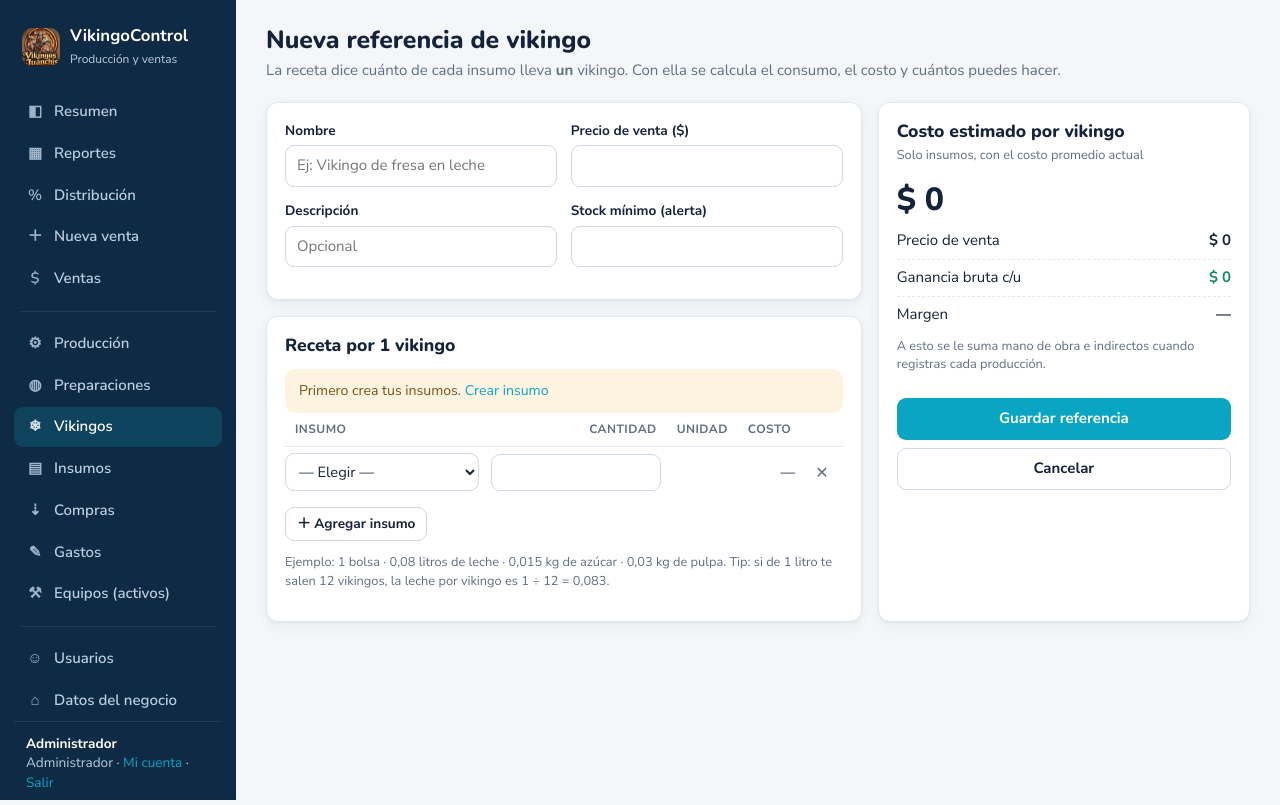
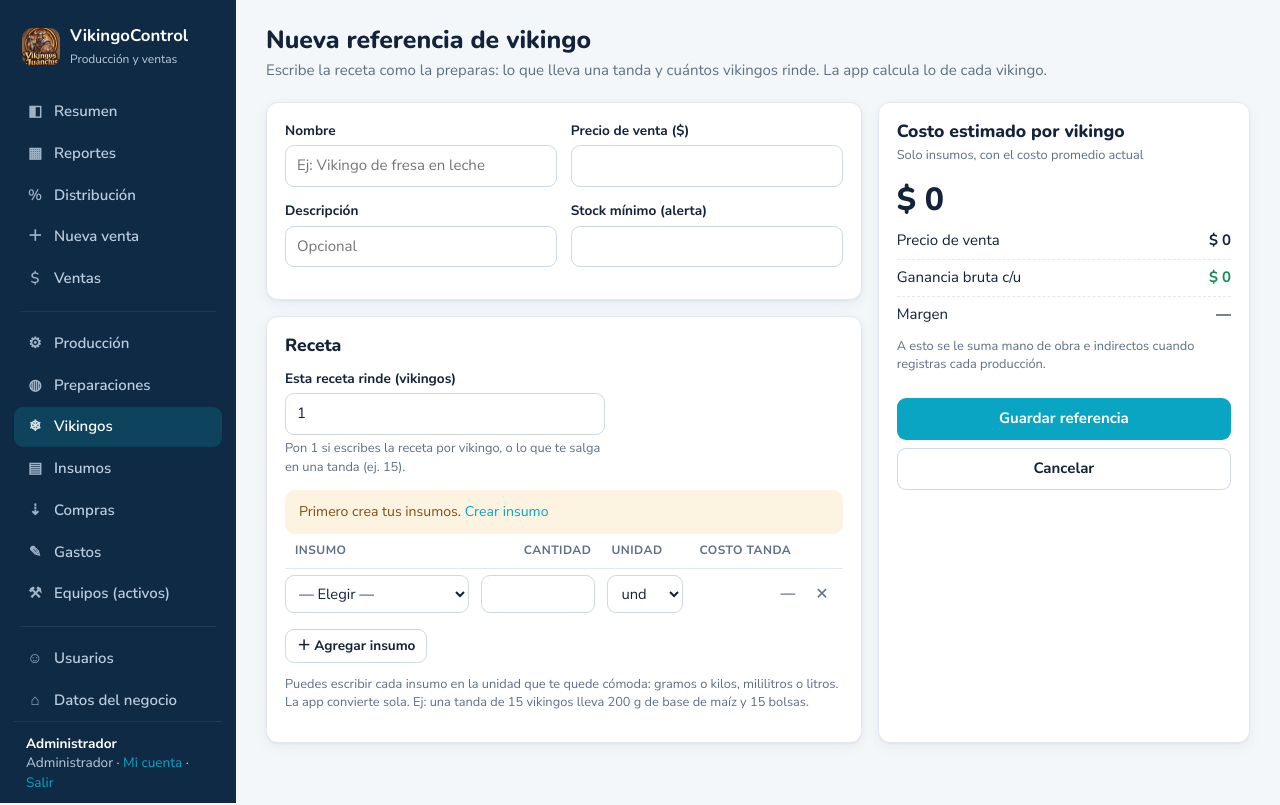
Before and after one commit to snake1515/vikingocontrol, a Flask app: page /productos/nuevo in a window 1280 px wide. Run offline with Flask 3, Linux system fonts and the light colour scheme; a user stored in the database is signed in; data that the repository does not hold is empty.

Commit message:
Tandas estándar y conversión de unidades (g/kg/lb, ml/L/gal)
- Preparaciones: receta por tanda con rendimiento (ej. 375 g + 1500 ml → 3 kg);
  registrar por número de tandas
- Recetas de vikingos por tanda (rinde N vikingos)
- Unidad elegible por línea en recetas, producción y preparaciones; la app convierte
- Migración automática de columnas nuevas

Co-Authored-By: Claude Opus 5.5 <noreply@anthropic.com>
Claude-Session: https://claude.ai/code/session_01A2yAx6XPDVVrgm8S3PLymh

```diff
--- a/app.py
+++ b/app.py
@@ -19,6 +19,7 @@ from models import (CATEGORIAS_GASTO, Preparacion, PrepRecetaItem, METODOS_PAGO,
                     VentaItem, ahora, db)
 import comprobantes
 import reportes as rpt
+from unidades import ABREV, compatibles, convertir, unidad_valida
 from activos_calc import activos_vigentes, depreciacion_dia, depreciacion_periodo
 from services import (ErrorNegocio, anular_compra, anular_preparacion, anular_produccion,
                       anular_venta, registrar_preparacion, registrar_compra,
@@ -189,6 +190,42 @@ def filtro_fecha(v, hora=False):
     if not v:
         return ""
     return v.strftime("%d/%m/%Y %I:%M %p" if hora else "%d/%m/%Y")
+
+
+def leer_lineas(ids, cants, unidades, divisor=1.0):
+    """Filas de receta/consumo del formulario → {Insumo: (cantidad en su unidad, unidad escrita)}."""
+    out = {}
+    unidades = list(unidades) + [""] * (len(ids) - len(unidades))
+    for iid, c, u in zip(ids, cants, unidades):
+        if not iid or n(c) <= 0:
+            continue
+        ins = db.session.get(Insumo, int(iid))
+        if not ins:
+            continue
+        u = unidad_valida(u, ins.unidad)
+        base = convertir(n(c), u, ins.unidad) / (divisor or 1)
+        prev = out.get(ins, (0, u))[0]
+        out[ins] = (prev + base, u)
+    return out
+
+
+def receta_json(items, rinde=1.0, attr="insumo"):
+    """Receta guardada → filas para el formulario, en la unidad y la tanda en que se escribió."""
+    filas = []
+    for r in items:
+        ins = getattr(r, attr)
+        u = unidad_valida(r.unidad, ins.unidad)
+        filas.append(dict(insumo_id=ins.id, unidad=u, base=r.cantidad,
+                          cantidad=round(convertir(r.cantidad * (rinde or 1), ins.unidad, u), 6)))
+    return filas
+
+
+@app.template_filter("cant_receta")
+def filtro_cant_receta(r, attr="insumo", rinde=1.0):
+    """Muestra la cantidad de una línea de receta en su unidad escrita (ej. '200 g')."""
+    ins = getattr(r, attr)
+    u = unidad_valida(r.unidad, ins.unidad)
+    return f"{filtro_num(convertir(r.cantidad * (rinde or 1), ins.unidad, u), 4)} {ABREV.get(u, u)}"
 
 
 def insumos_json(solo_comprables=False):
@@ -638,10 +675,9 @@ def insumo_form(id=None):
         unidad = f.get("unidad", "unidad")
         minimo = n(f.get("stock_minimo"))
         es_prep = bool(f.get("es_preparacion"))
-        receta = {}
-        for iid, c in zip(f.getlist("prep_insumo[]"), f.getlist("prep_cantidad[]")):
-            if iid and n(c) > 0:
-                receta[int(iid)] = receta.get(int(iid), 0) + n(c)
+        rinde = n(f.get("tanda_rinde"), 1) or 1
+        receta = leer_lineas(f.getlist("prep_insumo[]"), f.getlist("prep_cantidad[]"),
+                             f.getlist("prep_unidad[]"), divisor=rinde) if es_prep else {}
         dup = Insumo.query.filter(func.lower(Insumo.nombre) == nombre.lower(),
                                   Insumo.activo.is_(True), Insumo.id != (id or 0)).first()
         if not nombre:
@@ -651,7 +687,9 @@ def insumo_form(id=None):
         elif es_prep and not receta:
             flash("Agrega la receta de la preparación: qué insumos lleva y cuánto por cada "
                   f"{unidad}.", "error")
-        elif ins and ins.id in receta:
+        elif es_prep and rinde <= 0:
+            flash("Indica cuánto rinde una tanda de la preparación.", "error")
+        elif ins and ins in receta:
             flash("Una preparación no puede llevarse a sí misma como ingrediente.", "error")
         else:
             try:
@@ -660,13 +698,12 @@ def insumo_form(id=None):
                     ins = Insumo(nombre=nombre, unidad=unidad, stock_minimo=minimo)
                     db.session.add(ins)
                 ins.nombre, ins.unidad, ins.stock_minimo, ins.es_preparacion = nombre, unidad, minimo, es_prep
+                ins.tanda_rinde = rinde if es_prep else None
                 ins.receta_prep.clear()
                 db.session.flush()
-                if es_prep:
-                    for cid, c in receta.items():
-                        comp = db.session.get(Insumo, cid)
-                        if comp and not comp.es_preparacion:
-                            ins.receta_prep.append(PrepRecetaItem(componente=comp, cantidad=c))
+                for comp, (c, u) in receta.items():
+                    if not comp.es_preparacion:
+                        ins.receta_prep.append(PrepRecetaItem(componente=comp, cantidad=c, unidad=u))
                 if nuevo and not es_prep:
                     cant = n(f.get("cantidad_inicial"))
                     if cant > 0:
@@ -680,7 +717,7 @@ def insumo_form(id=None):
                 db.session.rollback()
                 for m in e.errores:
                     flash(m, "error")
-    receta = [dict(insumo_id=r.componente_id, cantidad=r.cantidad) for r in ins.receta_prep] if ins else []
+    receta = receta_json(ins.receta_prep, ins.tanda_rinde or 1, attr="componente") if ins else []
     comps = [i for i in insumos_json(solo_comprables=True) if not ins or i["id"] != ins.id]
     return render_template("insumo_form.html", ins=ins, unidades=UNIDADES, componentes=comps,
                            receta_prep=receta)
@@ -781,13 +818,14 @@ def producto_form(id=None):
         nombre = request.form.get("nombre", "").strip()
         dup = Producto.query.filter(func.lower(Producto.nombre) == nombre.lower(),
                                     Producto.activo.is_(True), Producto.id != (id or 0)).first()
-        receta = {}
-        for iid, c in zip(request.form.getlist("receta_insumo[]"),
-                          request.form.getlist("receta_cantidad[]")):
-            if iid and n(c) > 0:
-                receta[int(iid)] = receta.get(int(iid), 0) + n(c)
+        rinde = n(request.form.get("tanda_rinde"), 1) or 1
+        receta = leer_lineas(request.form.getlist("receta_insumo[]"),
+                             request.form.getlist("receta_cantidad[]"),
+                             request.form.getlist("receta_unidad[]"), divisor=rinde)
         if not nombre:
             flash("Escribe el nombre de la referencia.", "error")
+        elif rinde <= 0:
+            flash("La receta debe rendir al menos 1 vikingo.", "error")
         elif dup:
             flash("Ya existe una referencia activa con ese nombre.", "error")
         else:
@@ -798,16 +836,15 @@ def producto_form(id=None):
             prod.descripcion = request.form.get("descripcion", "").strip() or None
             prod.precio_venta = n(request.form.get("precio_venta"))
             prod.stock_minimo = int(n(request.form.get("stock_minimo")))
+            prod.tanda_rinde = rinde
             prod.receta.clear()
             db.session.flush()
-            for iid, c in receta.items():
-                ins = db.session.get(Insumo, iid)
-                if ins:
-                    prod.receta.append(RecetaItem(insumo=ins, cantidad=c))
+            for ins, (c, u) in receta.items():
+                prod.receta.append(RecetaItem(insumo=ins, cantidad=c, unidad=u))
             db.session.commit()
             flash(f"Referencia «{nombre}» guardada.", "ok")
             return redirect(url_for("producto_detalle", id=prod.id))
-    receta = [dict(insumo_id=r.insumo_id, cantidad=r.cantidad) for r in prod.receta] if prod else []
+    receta = receta_json(prod.receta, prod.tanda_rinde or 1) if prod else []
     return render_template("producto_form.html", prod=prod, insumos=insumos_json(), receta=receta)
 
 
@@ -856,15 +893,11 @@ def produccion_nueva():
     if request.method == "POST":
         f = request.form
         prod = db.session.get(Producto, int(f.get("producto_id") or 0))
-        consumos = {}
-        filas = []
-        for iid, c in zip(f.getlist("consumo_insumo[]"), f.getlist("consumo_cantidad[]")):
-            if not iid:
-                continue
-            ins = db.session.get(Insumo, int(iid))
-            if ins:
-                consumos[ins] = consumos.get(ins, 0) + n(c)
-                filas.append(dict(insumo_id=ins.id, cantidad=n(c)))
+        lineas = leer_lineas(f.getlist("consumo_insumo[]"), f.getlist("consumo_cantidad[]"),
+                             f.getlist("consumo_unidad[]"))
+        consumos = {i: c for i, (c, _) in lineas.items()}
+        filas = [dict(insumo_id=i.id, unidad=u, cantidad=round(convertir(c, i.unidad, u), 6))
+                 for i, (c, u) in lineas.items()]
         try:
             p = registrar_produccion(
                 prod, int(n(f.get("cantidad"))), consumos,
@@ -888,7 +921,7 @@ def produccion_nueva():
                 "otros_descripcion", "nota")}
             prefill["consumos"] = filas
     productos_data = [dict(id=p.id, nombre=p.nombre, precio=p.precio_venta,
-                           receta=[dict(insumo_id=r.insumo_id, cantidad=r.cantidad) for r in p.receta])
+                           receta=receta_json(p.receta))
                       for p in Producto.query.filter_by(activo=True).order_by(Producto.nombre)]
     return render_template("produccion_form.html", productos=productos_data,
                            insumos=insumos_json(), prefill=prefill,
@@ -1046,14 +1079,11 @@ def preparacion_nueva():
     if request.method == "POST":
         f = request.form
         prep = db.session.get(Insumo, int(f.get("insumo_id") or 0))
-        consumos, filas = {}, []
-        for iid, c in zip(f.getlist("consumo_insumo[]"), f.getlist("consumo_cantidad[]")):
-            if not iid:
-                continue
-            ins = db.session.get(Insumo, int(iid))
-            if ins:
-                consumos[ins] = consumos.get(ins, 0) + n(c)
-                filas.append(dict(insumo_id=ins.id, cantidad=n(c)))
+        lineas = leer_lineas(f.getlist("consumo_insumo[]"), f.getlist("consumo_cantidad[]"),
+                             f.getlist("consumo_unidad[]"))
+        consumos = {i: c for i, (c, _) in lineas.items()}
+        filas = [dict(insumo_id=i.id, unidad=u, cantidad=round(convertir(c, i.unidad, u), 6))
+                 for i, (c, u) in lineas.items()]
         try:
             p = registrar_preparacion(
                 prep, n(f.get("cantidad")), consumos, mano_obra=n(f.get("mano_obra")),
@@ -1068,11 +1098,11 @@ def preparacion_nueva():
             db.session.rollback()
             for m in e.errores:
                 flash(m, "error")
-            prefill = {k: f.get(k, "") for k in ("insumo_id", "cantidad", "fecha", "mano_obra",
+            prefill = {k: f.get(k, "") for k in ("insumo_id", "cantidad", "tandas", "fecha", "mano_obra",
                                                  "otros", "otros_descripcion", "nota")}
             prefill["consumos"] = filas
-    preps = [dict(id=i.id, nombre=i.nombre, unidad=i.unidad, stock=i.stock or 0,
-                  receta=[dict(insumo_id=r.componente_id, cantidad=r.cantidad) for r in i.receta_prep])
+    preps = [dict(id=i.id, nombre=i.nombre, unidad=i.unidad, stock=i.stock or 0, rinde=i.tanda_rinde or 1,
+                  receta=receta_json(i.receta_prep, attr="componente"))
              for i in Insumo.query.filter_by(activo=True, es_preparacion=True).order_by(Insumo.nombre)]
     return render_template("preparacion_form.html", preps=preps,
                            insumos=insumos_json(solo_comprables=True), prefill=prefill,
@@ -1204,7 +1234,11 @@ def migrar_columnas():
     nuevas = [("vk_compras", "anulada", "BOOLEAN NOT NULL DEFAULT FALSE"),
               ("vk_producciones", "anulada", "BOOLEAN NOT NULL DEFAULT FALSE"),
               ("vk_activos", "proveedor", "VARCHAR(120)"),
-              ("vk_insumos", "es_preparacion", "BOOLEAN NOT NULL DEFAULT FALSE")]
+              ("vk_insumos", "es_preparacion", "BOOLEAN NOT NULL DEFAULT FALSE"),
+              ("vk_insumos", "tanda_rinde", "FLOAT"),
+              ("vk_productos", "tanda_rinde", "FLOAT"),
+              ("vk_receta", "unidad", "VARCHAR(30)"),
+              ("vk_prep_receta", "unidad", "VARCHAR(30)")]
     insp = inspect(db.engine)
     for tabla, col, tipo in nuevas:
         if col not in {c["name"] for c in insp.get_columns(tabla)}:
--- a/templates/base.html
+++ b/templates/base.html
@@ -77,6 +77,17 @@
   const COP = v => (v < -0.5 ? '-$ ' : '$ ') + Math.round(Math.abs(v || 0)).toLocaleString('es-CO');
   const NUM = (v, d = 2) => (v || 0).toLocaleString('es-CO', { maximumFractionDigits: d });
   const val = el => { const x = parseFloat(String(el && el.value || '').replace(',', '.')); return isNaN(x) ? 0 : x; };
+  // Unidades convertibles: masa (g) y volumen (ml)
+  const UNI = { kilogramo: ['m', 1000], gramo: ['m', 1], libra: ['m', 453.592], litro: ['v', 1000], mililitro: ['v', 1], 'galón': ['v', 3785.41] };
+  const ABR = { kilogramo: 'kg', gramo: 'g', libra: 'lb', litro: 'L', mililitro: 'ml', 'galón': 'gal', unidad: 'und' };
+  const compat = u => UNI[u] ? Object.keys(UNI).filter(k => UNI[k][0] === UNI[u][0]) : [u];
+  const conv = (q, de, a) => (!UNI[de] || !UNI[a] || UNI[de][0] !== UNI[a][0]) ? q : q * UNI[de][1] / UNI[a][1];
+  // Llena un <select> de unidades según el insumo; conserva la unidad elegida si es compatible
+  function llenarUnidades(sel, base, elegida) {
+    const ops = compat(base || 'unidad'), u = ops.includes(elegida) ? elegida : (ops.includes(sel.value) ? sel.value : base);
+    sel.innerHTML = ops.map(o => `<option value="${o}" ${o === u ? 'selected' : ''}>${ABR[o] || o}</option>`).join('');
+    sel.disabled = ops.length < 2 && !base ? false : false;
+  }
 </script>
 <script>
   // Navegación más ágil: precarga la página al pasar el mouse o tocar un enlace del menú,
--- a/templates/preparaciones.html
+++ b/templates/preparaciones.html
@@ -36,7 +36,7 @@
     {% for i in preps %}
       <div class="sum-line">
         <span><b>{{ i.nombre }}</b><br><small>Hay {{ i.stock|num(3) }} {{ i.unidad }} · {{ i.costo_promedio|cop }} / {{ i.unidad }}</small><br>
-          <small class="muted">Receta: {% for r in i.receta_prep %}{{ r.cantidad|num(4) }} {{ r.componente.unidad }} de {{ r.componente.nombre }}{{ ', ' if not loop.last }}{% else %}sin receta{% endfor %}</small></span>
+          <small class="muted">Tanda: {% for r in i.receta_prep %}{{ r|cant_receta('componente', i.tanda_rinde or 1) }} de {{ r.componente.nombre }}{{ ', ' if not loop.last }}{% else %}sin receta{% endfor %} → rinde {{ (i.tanda_rinde or 1)|num(3) }} {{ i.unidad }}</small></span>
         <a class="btn sm" style="align-self:center" href="{{ url_for('preparacion_nueva', insumo=i.id) }}">Preparar</a>
       </div>
     {% else %}
--- a/templates/producto_detalle.html
+++ b/templates/producto_detalle.html
@@ -29,7 +29,7 @@
       {% for r in prod.receta %}
         <tr {% if lim and r.insumo_id == lim.id %}style="background:var(--warn-soft)"{% endif %}>
           <td>{{ r.insumo.nombre }}</td>
-          <td class="num">{{ r.cantidad|num(4) }} {{ r.insumo.unidad }}</td>
+          <td class="num">{{ r|cant_receta }}</td>
           <td class="num">{{ (r.cantidad * r.insumo.costo_promedio)|cop }}</td>
           <td class="num">{{ r.insumo.stock|num(2) }}</td>
           <td class="num">{{ ((r.insumo.stock if r.insumo.stock > 0 else 0) // r.cantidad)|int|num }}</td>
--- a/templates/producto_form.html
+++ b/templates/producto_form.html
@@ -2,7 +2,7 @@
 {% block title %}{{ 'Editar' if prod else 'Nueva' }} referencia{% endblock %}
 {% block content %}
 <div class="page-head"><div><h1>{{ 'Editar ' ~ prod.nombre if prod else 'Nueva referencia de vikingo' }}</h1>
-  <p>La receta dice cuánto de cada insumo lleva <b>un</b> vikingo. Con ella se calcula el consumo, el costo y cuántos puedes hacer.</p></div></div>
+  <p>Escribe la receta como la preparas: lo que lleva una tanda y cuántos vikingos rinde. La app calcula lo de cada vikingo.</p></div></div>
 <form method="post">
   <input type="hidden" name="csrf_token" value="{{ csrf_token() }}">
   <div class="grid g-main">
@@ -18,15 +18,19 @@
         </div>
       </div>
       <div class="card">
-        <div class="card-head"><h2>Receta por 1 vikingo</h2></div>
+        <div class="card-head"><h2>Receta</h2></div>
+        <div class="field" style="max-width:320px"><label>Esta receta rinde (vikingos)</label>
+          <input class="input" type="number" step="any" min="1" name="tanda_rinde" id="rinde" value="{{ request.form.tanda_rinde or ('%g'|format(prod.tanda_rinde) if prod and prod.tanda_rinde else '1') }}">
+          <div class="hint">Pon 1 si escribes la receta por vikingo, o lo que te salga en una tanda (ej. 15).</div></div>
         {% if not insumos %}<div class="note warn">Primero crea tus insumos. <a href="{{ url_for('insumo_form') }}">Crear insumo</a></div>{% endif %}
         <div class="table-wrap"><table class="lines">
-          <thead><tr><th>Insumo</th><th class="num">Cantidad</th><th>Unidad</th><th class="num">Costo</th><th></th></tr></thead>
+          <thead><tr><th>Insumo</th><th class="num">Cantidad</th><th>Unidad</th><th class="num">Costo tanda</th><th></th></tr></thead>
           <tbody id="rows"></tbody>
         </table></div>
         <button type="button" class="btn sec sm" id="add" style="margin-top:10px">＋ Agregar insumo</button>
-        <p class="hint" style="margin-top:12px">Ejemplo: 1 bolsa · 0,08 litros de leche · 0,015 kg de azúcar · 0,03 kg de pulpa.
-          Tip: si de 1 litro te salen 12 vikingos, la leche por vikingo es 1 ÷ 12 = 0,083.</p>
+        <p class="hint" style="margin-top:12px">Puedes escribir cada insumo en la unidad que te quede cómoda: gramos o kilos, mililitros o litros. La app convierte sola.
+          Ej: una tanda de 15 vikingos lleva 200 g de base de maíz y 15 bolsas.</p>
+        <p class="hint" id="porUno"></p>
       </div>
     </div>
     <div class="card summary">
@@ -58,33 +62,37 @@ function opts(sel) {
   return '<option value="">— Elegir —</option>' + INS.map(i =>
     `<option value="${i.id}" ${i.id == sel ? 'selected' : ''}>${i.nombre}</option>`).join('');
 }
-function addRow(sel = '', cant = '') {
+function addRow(sel = '', cant = '', uni = '') {
   const tr = document.createElement('tr');
-  tr.innerHTML = `<td style="min-width:200px"><select class="input" name="receta_insumo[]">${opts(sel)}</select></td>
-    <td><input class="input r" type="number" step="any" min="0" name="receta_cantidad[]" value="${cant}" style="min-width:90px"></td>
-    <td class="un muted"></td><td class="num co">—</td>
+  tr.innerHTML = `<td style="min-width:190px"><select class="input iSel" name="receta_insumo[]">${opts(sel)}</select></td>
+    <td><input class="input r" type="number" step="any" min="0" name="receta_cantidad[]" value="${cant}" style="min-width:80px"></td>
+    <td><select class="input uSel" name="receta_unidad[]" style="min-width:76px"></select></td><td class="num co">—</td>
     <td><button type="button" class="btn-icon" title="Quitar">✕</button></td>`;
+  const iSel = tr.querySelector('.iSel'), uSel = tr.querySelector('.uSel');
+  llenarUnidades(uSel, (byId(sel) || {}).unidad, uni);
+  iSel.addEventListener('change', () => llenarUnidades(uSel, (byId(iSel.value) || {}).unidad));
   tr.querySelector('.btn-icon').onclick = () => { tr.remove(); calc(); };
   tr.querySelectorAll('input,select').forEach(e => e.addEventListener('input', calc));
   rows.appendChild(tr); calc();
 }
 function calc() {
-  let t = 0;
+  let t = 0; const r = Math.max(val(document.getElementById('rinde')), 0) || 1, uno = [];
   rows.querySelectorAll('tr').forEach(tr => {
-    const ins = byId(tr.querySelector('select').value), q = val(tr.querySelector('input'));
-    tr.querySelector('.un').textContent = ins ? ins.unidad : '';
-    const c = ins ? q * ins.costo : 0; t += c;
+    const ins = byId(tr.querySelector('.iSel').value), q = val(tr.querySelector('input')), u = tr.querySelector('.uSel').value;
+    const base = ins ? conv(q, u, ins.unidad) : 0, c = ins ? base * ins.costo : 0; t += c;
     tr.querySelector('.co').textContent = ins ? COP(c) : '—';
+    if (ins && q) uno.push(NUM(q / r, 4) + ' ' + (ABR[u] || u) + ' de ' + ins.nombre);
   });
-  const pv = val(document.getElementById('precio'));
-  document.getElementById('costo').textContent = COP(t);
+  const unit = t / r, pv = val(document.getElementById('precio'));
+  document.getElementById('costo').textContent = COP(unit);
   document.getElementById('pv').textContent = COP(pv);
-  const g = pv - t, gEl = document.getElementById('gan');
+  const g = pv - unit, gEl = document.getElementById('gan');
   gEl.textContent = COP(g); gEl.className = g >= 0 ? 'pos' : 'neg';
   document.getElementById('mar').textContent = pv ? NUM(g / pv * 100, 1) + '%' : '—';
+  document.getElementById('porUno').innerHTML = r > 1 && uno.length ? '<b>Por cada vikingo:</b> ' + uno.join(' · ') : '';
 }
-document.getElementById('precio').addEventListener('input', calc);
+['precio', 'rinde'].forEach(i => document.getElementById(i).addEventListener('input', calc));
 document.getElementById('add').onclick = () => addRow();
-if (RECETA.length) RECETA.forEach(r => addRow(r.insumo_id, r.cantidad)); else addRow();
+if (RECETA.length) RECETA.forEach(r => addRow(r.insumo_id, r.cantidad, r.unidad)); else addRow();
 </script>
 {% endblock %}
```
Also changed, not shown: models.py (+6 -2 lines), seed_demo.py (+16 -11 lines), templates/insumo_form.html (+19 -13 lines), templates/preparacion_form.html (+27 -13 lines), templates/produccion_form.html (+12 -9 lines), unidades.py (added, +31 -0 lines).
